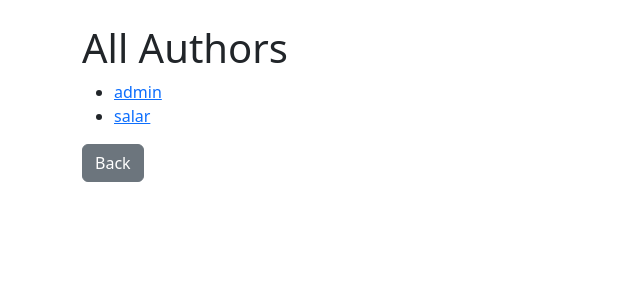
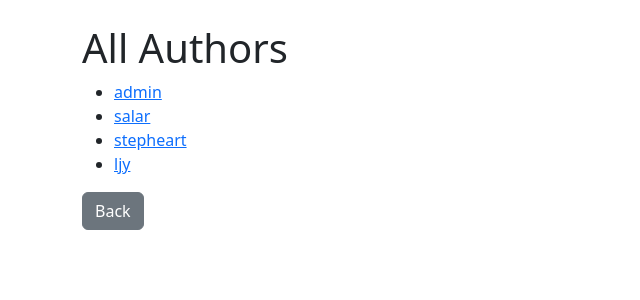
Before and after one commit to yemeisink/my_blog, a Django app: page /authors/ in a window 1280 px wide. Shown: the part 57-357 px from the top of the page, without its empty margins (0-640 px from the left). Run offline with Django 4.2, Linux system fonts and the light colour scheme.

Commit message:
introduction

```diff
--- a/_blog/templates/all_authors.html
+++ b/_blog/templates/all_authors.html
@@ -8,6 +8,8 @@
     <ul>
         <li><a href="{% url 'posts_by_author' 'admin' %}">admin</a></li>
         <li><a href="{% url 'posts_by_author' 'salar'%}">salar</a></li>
+        <li><a href="{% url 'posts_by_author' 'stepheart'%}">stepheart</a></li>
+        <li><a href="{% url 'posts_by_author' 'ljy'%}">ljy</a></li>
     </ul>
 <a href="{% url 'home' %}" class="btn btn-secondary">Back</a>
 
```
Also changed, not shown: README.md, image/README/1690425088877.png (added), image/README/1690425474801.png (added), image/README/1690425706148.png (added), image/README/1690425764580.png (added), image/README/1690425805361.png (added), image/README/1690426096138.png (added), image/README/1690426282738.png (added).
